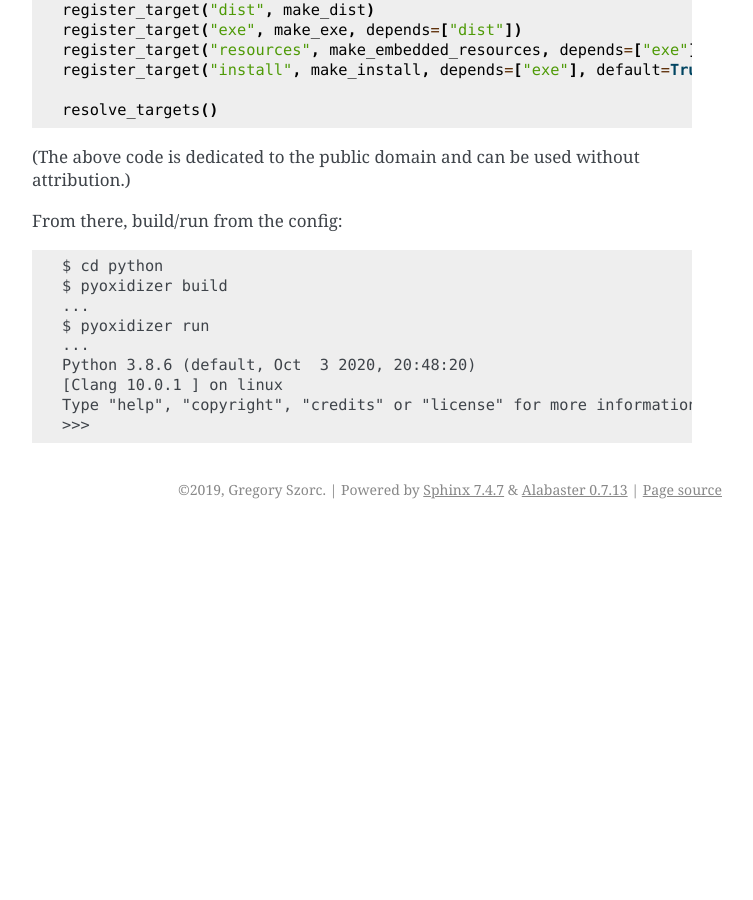
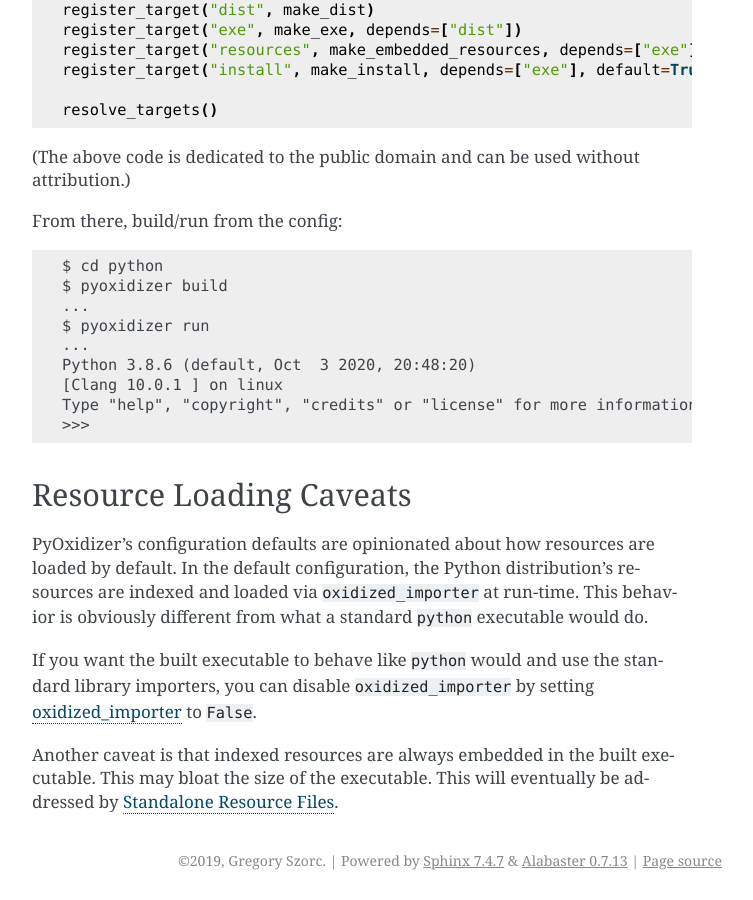
Before and after one commit to indygreg/PyOxidizer, a Sphinx documentation site: the page built from docs/packaging_python_executable.rst, in a window 1280 px wide and 900 px high, scrolled down 1245 px. Shown: the whole window, without its empty margins (388-1141 px from the left). Built offline with Sphinx 7.4.7, drawn with Linux system fonts in a browser that asks for light colours; the version number is read from the project's files by our own code; before the commit the page ends 1774 px from its top, so only the background shows below that; some of the changed text lies outside the part shown.

Commit message:
docs: document resource loading caveats for Python-like executables
And add a status tracker for the feature to support standalone files.

```diff
--- a/docs/packaging_python_executable.rst
+++ b/docs/packaging_python_executable.rst
@@ -80,3 +80,23 @@ From there, build/run from the config::
    [Clang 10.0.1 ] on linux
    Type "help", "copyright", "credits" or "license" for more information.
    >>>
+
+
+.. _packaging_python_executable_resource_loading_caveats:
+
+Resource Loading Caveats
+========================
+
+PyOxidizer's configuration defaults are opinionated about how resources
+are loaded by default. In the default configuration, the Python distribution's
+resources are indexed and loaded via ``oxidized_importer`` at run-time.
+This behavior is obviously different from what a standard ``python`` executable
+would do.
+
+If you want the built executable to behave like ``python`` would and use the
+standard library importers, you can disable ``oxidized_importer`` by setting
+:ref:`config_type_python_interpreter_config_oxidized_importer` to ``False``.
+
+Another caveat is that indexed resources are always embedded in the built
+executable. This may bloat the size of the executable. This will eventually
+be addressed by :ref:`status_standalone_resource_files`.
```
Also changed, not shown: docs/status.rst (+16 -0 lines).
